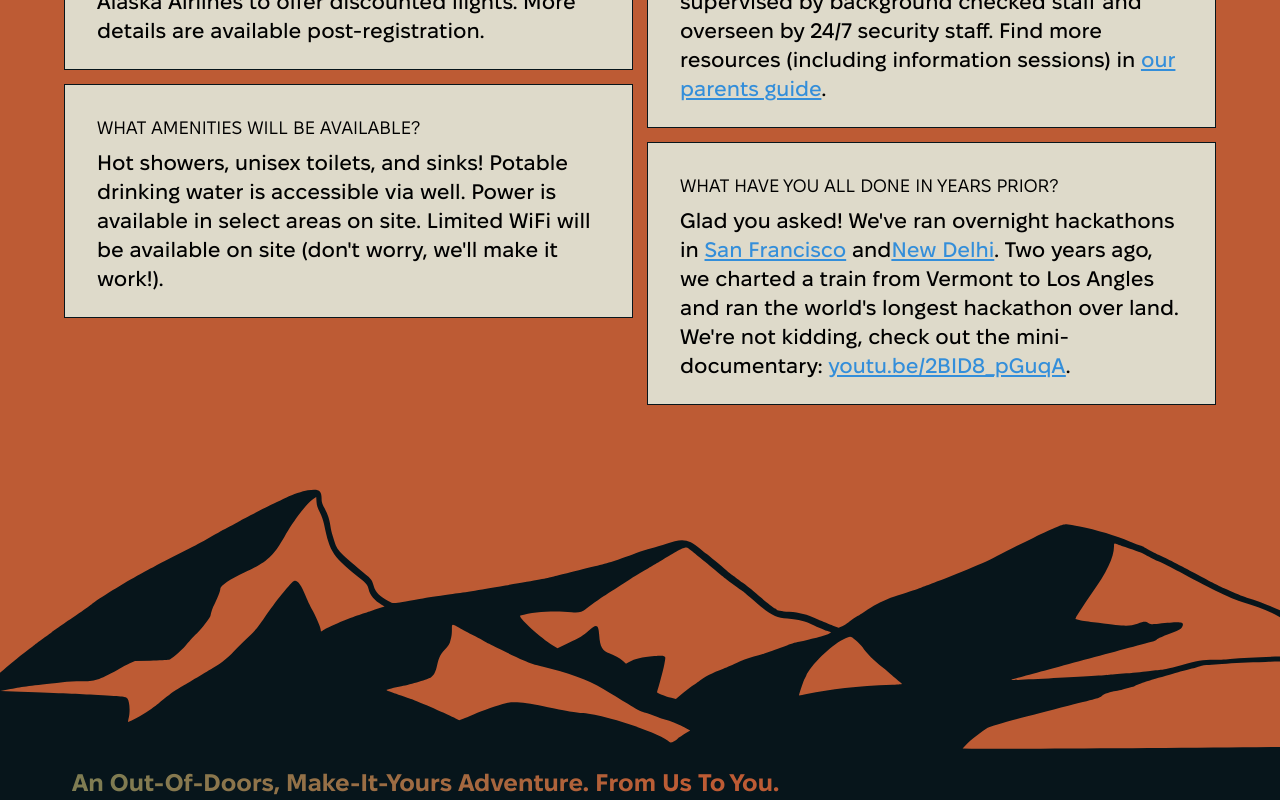
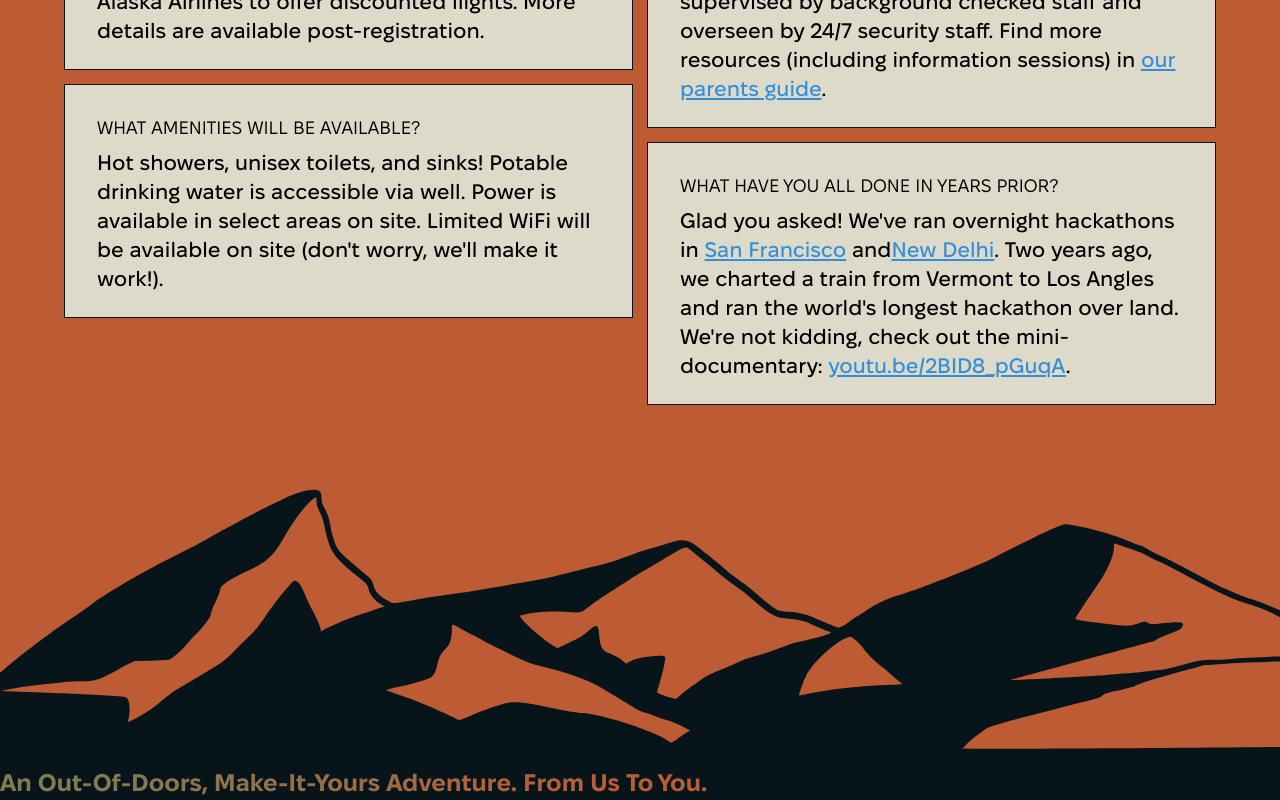
Before and after one commit to hackclub/www-outernet, a Next.js app: page / in a window 1280 px wide. Shown: the part 6640-7440 px from the top of the page. Built offline with nearby package versions, Linux system fonts and the light colour scheme.

Commit message:
Update Footer.module.scss

```diff
--- a/components/Footer.module.scss
+++ b/components/Footer.module.scss
@@ -18,8 +18,9 @@
     display: inline;
     text-align: center;
     font-size: 1.5em;
-    padding-left: 3em;
-    padding-bottom: 0.5em;
+    padding-bottom: 2.5em;
+    margin: auto;
+
 }
 
 .footerTwo {
```
